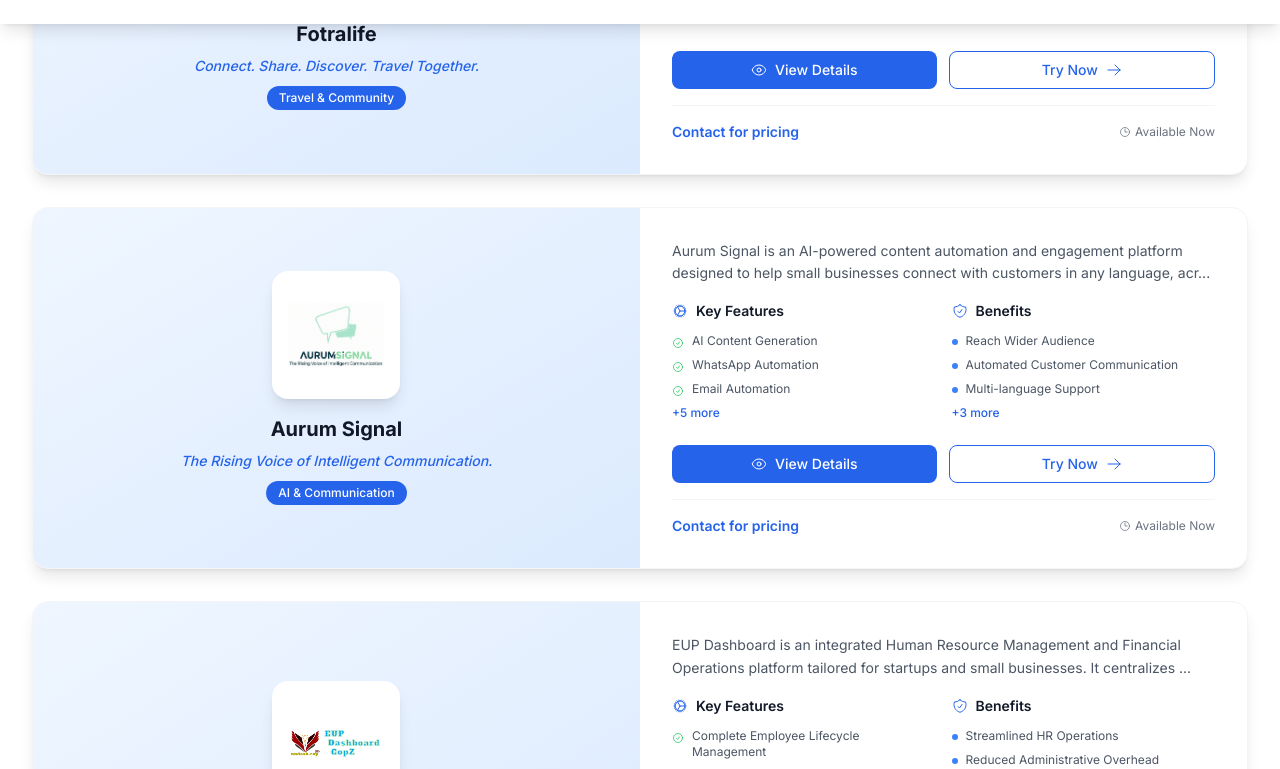
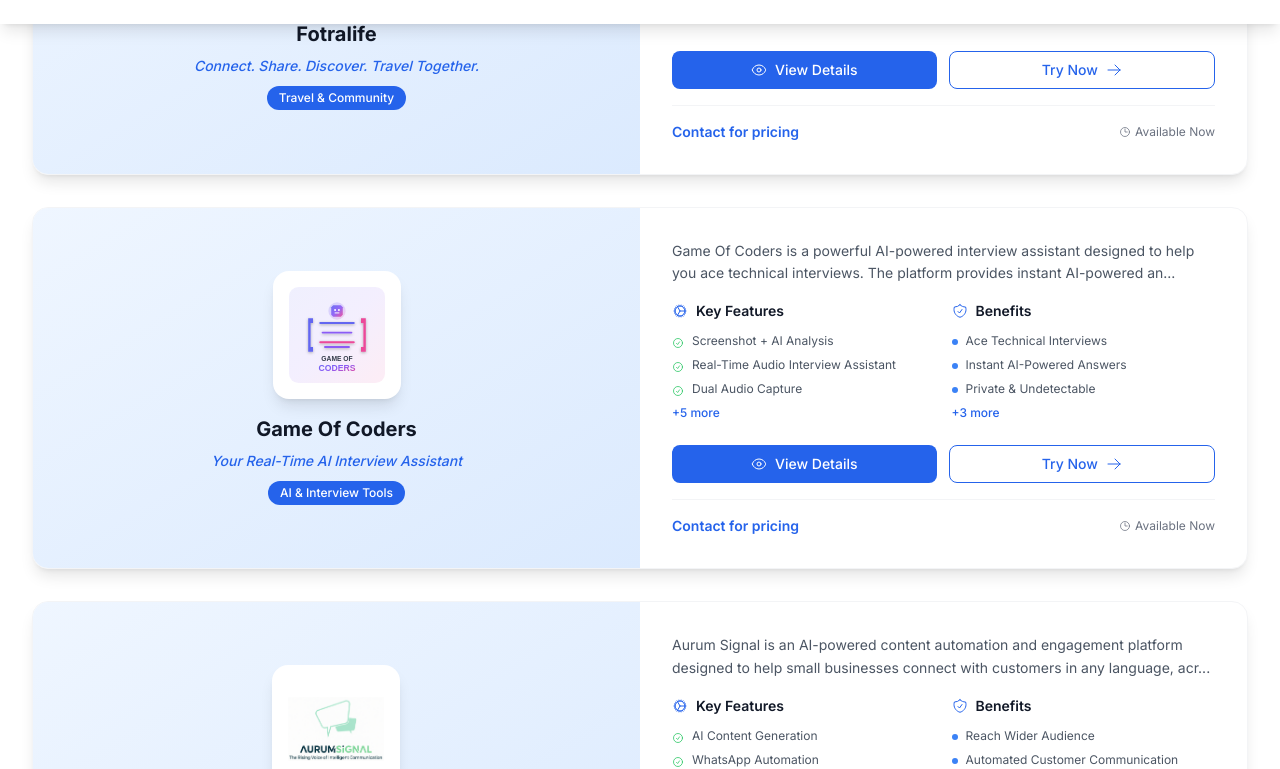
Before and after one commit to undash-cop/udc-webstack2.0, a React (Vite) app: page /products in a window 1280 px wide. Shown: the part 776-1545 px from the top of the page. Built offline with nearby package versions, Linux system fonts and the light colour scheme.

Commit message:
added game of coders product

```diff
--- a/src/data/companyData.js
+++ b/src/data/companyData.js
@@ -248,6 +248,32 @@
         "Get Travel Inspiration",
         "Plan Better Trips",
         "Build Travel Community"
+      ]
+    },
+    {
+      name: "Game Of Coders",
+      tagline: "Your Real-Time AI Interview Assistant",
+      description:
+        "Game Of Coders is a powerful AI-powered interview assistant designed to help you ace technical interviews. The platform provides instant AI-powered answers during technical interviews with screenshot analysis, real-time audio transcription, and a stealth overlay that works seamlessly during screen sharing. With features like automatic question detection, dual audio capture, and auto-scroll typing sync, Game Of Coders gives you the edge you need to succeed. The always-on-top transparent overlay works during screen sharing without being detected, ensuring complete privacy and undetectability. Available for Mac, Windows, and Linux, Game Of Coders is your secret weapon for technical interview success.",
+      photo: "/logos/game-of-coders.svg",
+      link: "https://gameofcoders.app/",
+      features: [
+        "Screenshot + AI Analysis",
+        "Real-Time Audio Interview Assistant",
+        "Dual Audio Capture",
+        "Automatic Question Detection",
+        "Auto-Scroll Typing Sync",
+        "Stealth Overlay Mode",
+        "Screen Sharing Compatible",
+        "Cross-Platform Support (Mac, Windows, Linux)"
+      ],
+      benefits: [
+        "Ace Technical Interviews",
+        "Instant AI-Powered Answers",
+        "Private & Undetectable",
+        "Works During Screen Sharing",
+        "Real-Time Assistance",
+        "Complete Privacy"
       ]
     },
     {
--- a/src/pages/ProductDetail.tsx
+++ b/src/pages/ProductDetail.tsx
@@ -96,7 +96,8 @@
       'YRB Services': 'IT Services',
       'Fotralife': 'Travel & Community',
       'Aurum Signal': 'AI & Communication',
-      'RecruitAI': 'AI + ATS'
+      'RecruitAI': 'AI + ATS',
+      'Game Of Coders': 'AI & Interview Tools'
     };
     return categoryMap[productName] || 'Software Solutions';
   }
@@ -110,7 +111,8 @@
       'YRB Services': `YRB Services represents the future of IT service management, providing comprehensive solutions that keep your technology infrastructure running smoothly and efficiently. Our expert team delivers round-the-clock support, proactive monitoring, and strategic guidance to ensure your systems remain secure, optimized, and aligned with your business objectives. From network management and cybersecurity to cloud solutions and digital transformation, YRB Services is your trusted partner in navigating the complex world of enterprise technology.`,
       'Fotralife': `Fotralife is a vibrant travel and community platform that connects travelers with authentic local experiences and like-minded adventurers. This innovative platform combines social networking with travel planning, allowing users to discover hidden gems, share experiences, and build lasting connections with fellow travelers from around the world. With advanced matching algorithms, social features, and comprehensive destination guides, Fotralife makes it easy to discover new places, connect with fellow travelers, and create the perfect itinerary for your next adventure. The platform's mobile-first design ensures you have access to all features and community insights wherever your travels take you.`,
       'Aurum Signal': `Aurum Signal represents the future of intelligent business communication, combining cutting-edge AI technology with deep understanding of Indian market needs. This revolutionary platform breaks down language barriers by enabling businesses to communicate seamlessly in 20+ Indian languages, reaching customers in their native tongues through WhatsApp, email, and social media channels. With intelligent content generation powered by advanced AI, automated workflow management, and comprehensive analytics, Aurum Signal transforms how small businesses engage with their customers. The platform's vernacular-first approach ensures that businesses can connect authentically with diverse audiences, while its automation capabilities free up valuable time for business owners to focus on growth and innovation.`,
-      'RecruitAI': `RecruitAI revolutionizes the recruitment landscape for consultancies by leveraging advanced artificial intelligence to automate 87% of the hiring process. This intelligent platform seamlessly integrates with multiple job pools and recruitment channels, automatically sourcing qualified candidates that match your specific requirements. Using sophisticated machine learning algorithms, RecruitAI analyzes candidate profiles, skills, experience, and cultural fit to provide intelligent matching and ranking. The platform handles everything from initial candidate sourcing and resume screening to interview scheduling and candidate communication, dramatically reducing the time and effort required from your recruitment team. With comprehensive analytics and reporting, RecruitAI provides actionable insights into your hiring pipeline, helping you optimize your recruitment strategy and make data-driven decisions. Designed specifically for consultancies, the platform understands the unique challenges of high-volume, quality-focused recruitment, enabling you to scale your hiring operations while maintaining exceptional candidate quality standards.`
+      'RecruitAI': `RecruitAI revolutionizes the recruitment landscape for consultancies by leveraging advanced artificial intelligence to automate 87% of the hiring process. This intelligent platform seamlessly integrates with multiple job pools and recruitment channels, automatically sourcing qualified candidates that match your specific requirements. Using sophisticated machine learning algorithms, RecruitAI analyzes candidate profiles, skills, experience, and cultural fit to provide intelligent matching and ranking. The platform handles everything from initial candidate sourcing and resume screening to interview scheduling and candidate communication, dramatically reducing the time and effort required from your recruitment team. With comprehensive analytics and reporting, RecruitAI provides actionable insights into your hiring pipeline, helping you optimize your recruitment strategy and make data-driven decisions. Designed specifically for consultancies, the platform understands the unique challenges of high-volume, quality-focused recruitment, enabling you to scale your hiring operations while maintaining exceptional candidate quality standards.`,
+      'Game Of Coders': `Game Of Coders is a revolutionary AI-powered interview assistant that transforms how you approach technical interviews. This cutting-edge desktop application provides real-time AI assistance during technical interviews, giving you instant answers and insights when you need them most. With advanced screenshot analysis capabilities, Game Of Coders can instantly analyze code, diagrams, and technical problems, providing comprehensive explanations and solutions. The platform features dual audio capture technology that automatically detects interview questions and provides contextual AI responses in real-time. The stealth overlay mode ensures complete privacy and undetectability, working seamlessly during screen sharing sessions without being visible to interviewers. Available for Mac, Windows, and Linux, Game Of Coders is designed to give you the confidence and edge needed to ace your technical interviews while maintaining complete privacy and professionalism.`
     };
     return descriptions[productName] || productName;
   }
@@ -180,6 +182,14 @@
         support: '24/7 technical support, Dedicated account manager',
         security: 'Enterprise-grade encryption, GDPR compliant, Data privacy protection',
         integration: 'Job boards, ATS systems, Email providers, Calendar systems, HRIS platforms'
+      },
+      'Game Of Coders': {
+        platform: 'Desktop Application (Mac, Windows, Linux)',
+        deployment: 'Local installation, No cloud required',
+        users: 'Single user per license',
+        support: 'Email support, Documentation, Community forum',
+        security: 'Private & undetectable, Local processing, No data collection',
+        integration: 'Screen sharing platforms, Interview tools, AI API integration'
       }
     };
     return specs[productName] || {};
@@ -302,6 +312,29 @@
           content: 'As a consultancy, we handle high-volume recruitment. RecruitAI has scaled our operations without compromising quality. The automated screening and ranking features ensure we only interview the best candidates.',
           rating: 5
         }
+      ],
+      'Game Of Coders': [
+        {
+          name: 'Alex Rodriguez',
+          company: 'Software Engineer',
+          role: 'Job Seeker',
+          content: 'Game Of Coders helped me ace my technical interview at a FAANG company. The real-time AI assistance gave me the confidence I needed, and the stealth overlay worked perfectly during screen sharing. Highly recommended!',
+          rating: 5
+        },
+        {
+          name: 'Priya Patel',
+          company: 'Full Stack Developer',
+          role: 'Career Changer',
+          content: 'The screenshot analysis feature is incredible. It instantly helped me understand complex algorithms and coding problems during my interview. The auto-scroll feature kept everything visible and organized.',
+          rating: 5
+        },
+        {
+          name: 'James Wilson',
+          company: 'Data Scientist',
+          role: 'Interview Candidate',
+          content: 'Game Of Coders is a game-changer for technical interviews. The dual audio capture automatically detected questions and provided relevant answers. The privacy features gave me peace of mind during the entire process.',
+          rating: 5
+        }
       ]
     };
     return testimonials[productName] || [];
@@ -391,6 +424,28 @@
         {
           question: 'Is RecruitAI suitable for high-volume recruitment?',
           answer: 'Absolutely. RecruitAI is specifically designed for consultancies that handle high-volume recruitment. The platform can process hundreds of candidates simultaneously, making it ideal for scaling your hiring operations without increasing your team size.'
+        }
+      ],
+      'Game Of Coders': [
+        {
+          question: 'Is Game Of Coders detectable during screen sharing?',
+          answer: 'No, Game Of Coders features a stealth overlay mode that is completely undetectable during screen sharing. The transparent overlay works seamlessly without being visible to interviewers or screen recording software.'
+        },
+        {
+          question: 'Which operating systems are supported?',
+          answer: 'Game Of Coders is available for Mac, Windows, and Linux, ensuring compatibility with all major desktop operating systems.'
+        },
+        {
+          question: 'How does the real-time audio transcription work?',
+          answer: 'Game Of Coders uses dual audio capture technology to automatically detect interview questions in real-time. The system transcribes audio and provides instant AI-powered responses to help you during your interview.'
+        },
+        {
+          question: 'Is my data private and secure?',
+          answer: 'Yes, Game Of Coders is designed with complete privacy in mind. The application processes data locally and does not collect or store any personal information. All AI processing can be done with your own API keys.'
+        },
+        {
+          question: 'How does the screenshot analysis feature work?',
+          answer: 'You can capture screenshots of code, diagrams, or technical problems during your interview, and Game Of Coders will instantly analyze them using AI to provide comprehensive explanations, solutions, and insights.'
         }
       ]
     };
--- a/src/pages/Products.tsx
+++ b/src/pages/Products.tsx
@@ -76,12 +76,13 @@
       'YRB Services': 'IT Services',
       'Fotralife': 'Travel & Community',
       'Aurum Signal': 'AI & Communication',
-      'RecruitAI': 'AI + ATS'
+      'RecruitAI': 'AI + ATS',
+      'Game Of Coders': 'AI & Interview Tools'
     };
     return categoryMap[productName] || 'Software Solutions';
   }
 
-  const categories = ['All', 'HR & Finance', 'Web Development', 'Business Tools', 'Personal Finance', 'IT Services', 'Travel & Community', 'AI & Communication', 'AI + ATS'];
+  const categories = ['All', 'HR & Finance', 'Web Development', 'Business Tools', 'Personal Finance', 'IT Services', 'Travel & Community', 'AI & Communication', 'AI + ATS', 'AI & Interview Tools'];
 
   const filteredProducts = selectedCategory === 'All'
     ? products
```
Also changed, not shown: public/logos/game-of-coders.svg (added).
